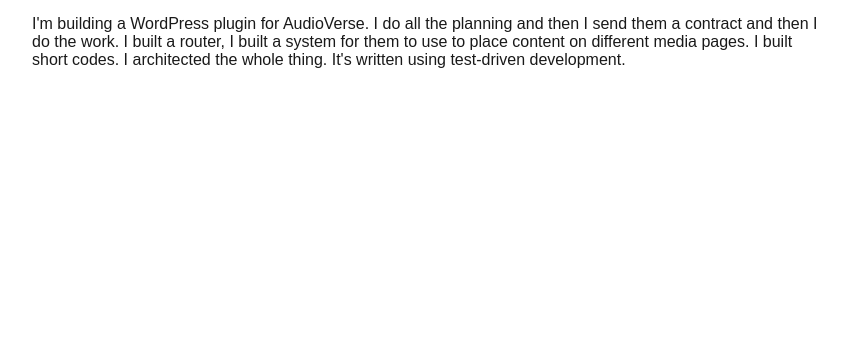
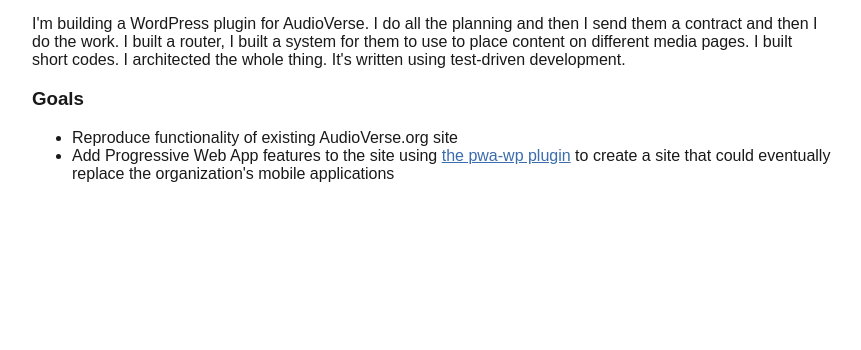
Before and after one commit to narthur/resume, a PHP site: page /build/project/av-wp-plugin.html in a window 1280 px wide. Shown: the part 450-800 px from the top of the page, without its empty margins (208-1069 px from the left). Run offline with PHP 8.4, Linux system fonts and the light colour scheme.

Commit message:
Start list of goals on AV wordpress page

```diff
--- a/build/project/av-wp-plugin.html
+++ b/build/project/av-wp-plugin.html
@@ -53,10 +53,22 @@
 	<p class="molecule-summary">I’m currently working a series of contracts for AudioVerse building a WordPress plugin which reproduces the functionality of their current website. Goals are to make the website easier to update for their non-technical staff and to eventually take advantage of PWA browser APIs to reduce their reliance on maintaining separate mobile apps. Locally I use Docker as <a href='https://github.com/AVORG/wp-avorg-dev'>my development environment</a>.</p>
 
 	<p>
-		I'm building a WordPress plugin for AudioVerse. I do all the planning and then I send them a contract and then
-		I do the work. I built a router, I built a system for them to use to place content on different media pages. I
-		built short codes. I architected the whole thing. It's written using test-driven development.
+		I'm building a WordPress plugin for AudioVerse. I do all the planning and then I send them a contract
+		and then I do the work. I built a router, I built a system for them to use to place content on
+		different media pages. I built short codes. I architected the whole thing. It's written using
+		test-driven development.
 	</p>
+
+	<h3>Goals</h3>
+
+	<ul>
+		<li>Reproduce functionality of existing AudioVerse.org site</li>
+		<li>
+			Add Progressive Web App features to the site using
+			<a href="https://github.com/xwp/pwa-wp" target="_blank" rel="noopener">the pwa-wp plugin</a>
+			to create a site that could eventually replace the organization's mobile applications
+		</li>
+	</ul>
 </div>
 
 </body>
```
Also changed, not shown: page/project/av-wp-plugin.twig (+15 -3 lines).
